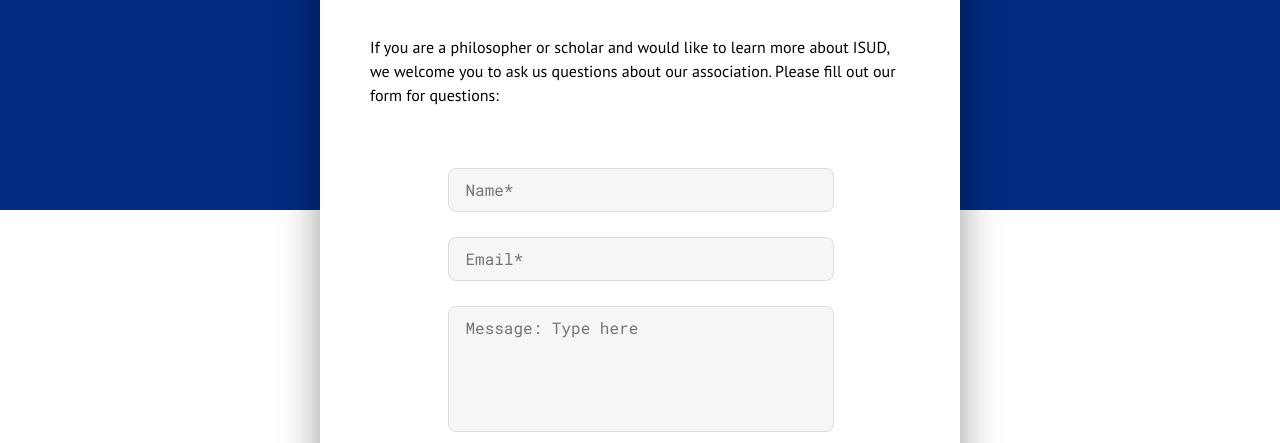
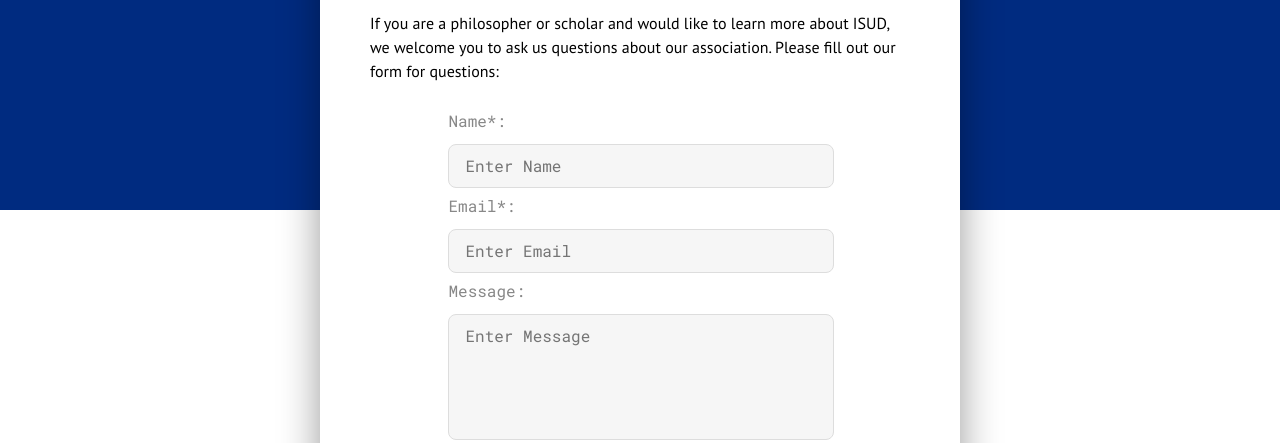
Before and after one commit to kainatkhan14/Project2, a plain HTML site: page form.html in a window 1280 px wide. Shown: the part 336-779 px from the top of the page. Drawn offline with nearby package versions, Linux system fonts and the light colour scheme.

Commit message:
Meeting html requirements

```diff
--- a/css/style.css
+++ b/css/style.css
@@ -374,7 +374,8 @@ footer img {
 	display: block;
 	margin-bottom: 5px;
 	color: #888;
-	font-size: 14px;
+	font-size: 16px;
+    font-family: 'Roboto Mono', monospace, 'PT Sans', 'Rubik', sans-serif, Georgia;
 }
 
 @media (min-width: 768px) {
--- a/form.html
+++ b/form.html
@@ -39,16 +39,16 @@
       <form method="get" action="#null" autocomplete="on">
         <ol>
           <li class="form-group" id="input-name">
-            <label for="name"></label>
-            <input type="text" id="name" name="name" required class= "form-element" placeholder="Name*">
+            <label for="name">Name*:</label>
+            <input type="text" id="name" name="name" required class= "form-element" placeholder="Enter Name">
           </li>
           <li class="form-group" id="input-email">
-            <label for="email"></label>
-            <input type="email" id="email" name="email" required class= "form-element" placeholder="Email*">
+            <label for="email">Email*:</label>
+            <input type="email" id="email" name="email" required class= "form-element" placeholder="Enter Email">
           </li>
           <li class="form-group" id="input-message">
-            <label for="message"></label>
-            <textarea id="message" name="message"  class="form-element" placeholder="Message: Type here" required></textarea>
+            <label for="message">Message:</label>
+            <textarea id="message" name="message"  class="form-element" placeholder="Enter Message" required></textarea>
           </li>
 		  <li id="submit-button">
 			<input id="submitbutton" type="submit" value="Ask Question">
```
